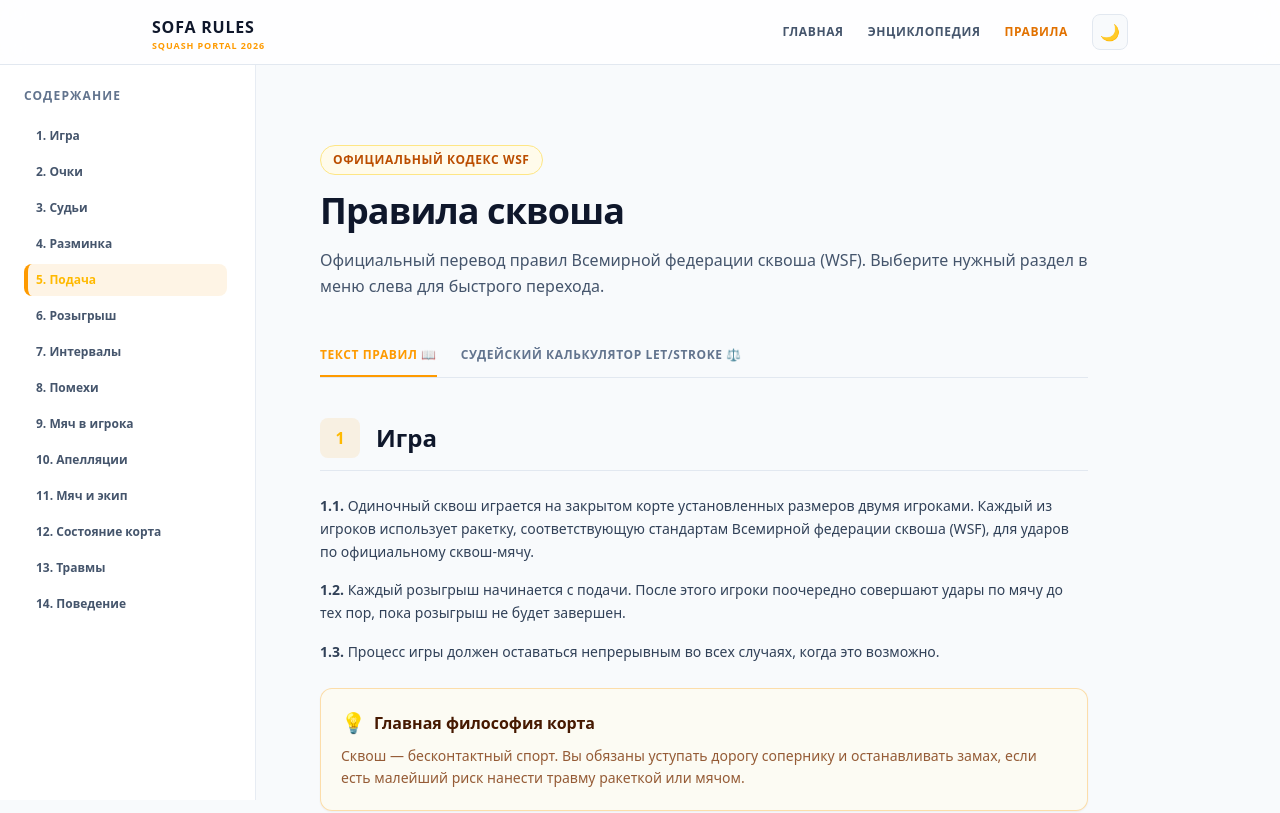
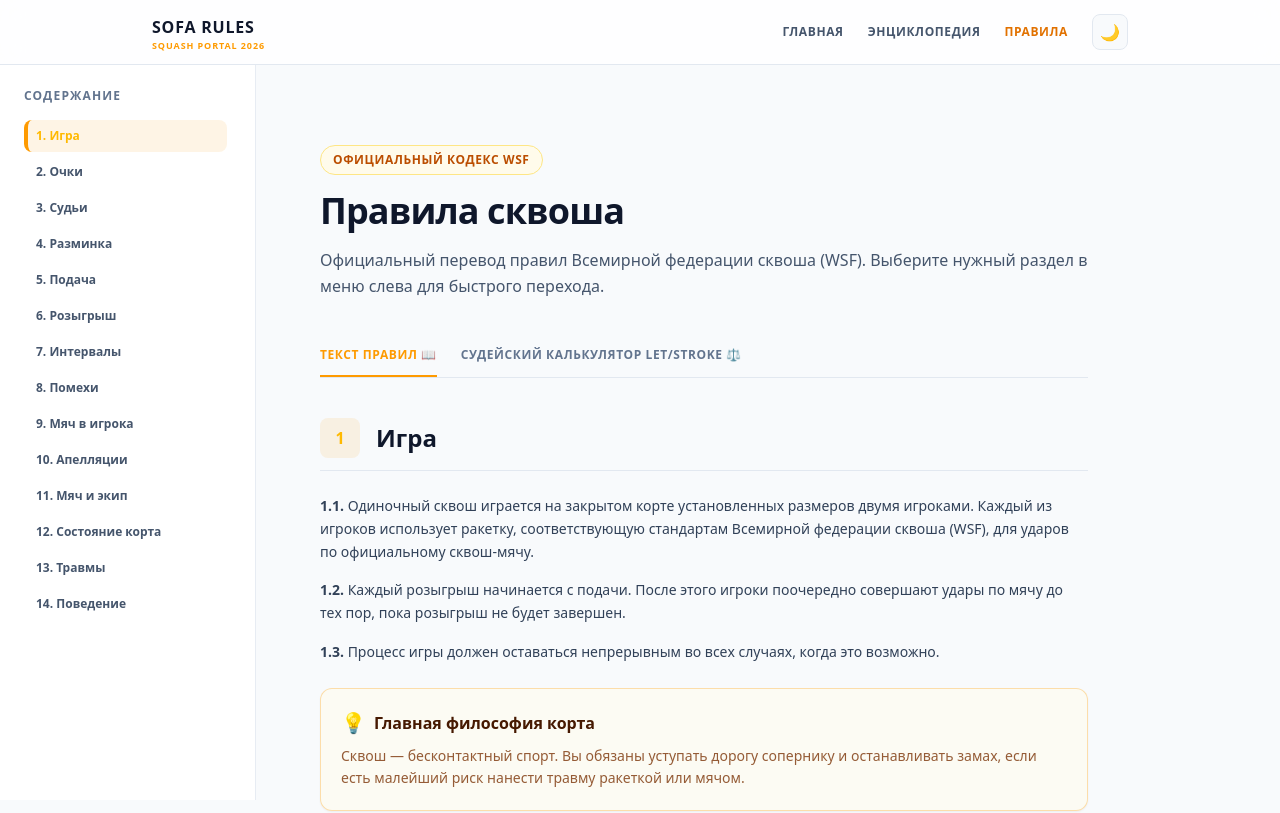
Before and after one commit to artem-ca/sofasquash, a Next.js app: page /rules in a window 1280 px wide. Shown: the top 813 px of the page. Built offline with nearby package versions, Linux system fonts and the light colour scheme.

Commit message:
ReServe upd and fix

```diff
--- a/app/rules/page.js
+++ b/app/rules/page.js
@@ -36,9 +36,23 @@ export default function RulesPage() {
     localStorage.setItem('isQuizPassed', 'true')
   }
 
-  // Улучшенный локальный Scrollspy по разделам правил
+  // Ультра-производительный Scrollspy на базе IntersectionObserver
   useEffect(() => {
-    const handleScroll = () => {
+    const observer = new IntersectionObserver(
+      (entries) => {
+        entries.forEach((entry) => {
+          if (entry.isIntersecting) {
+            setActiveSection(entry.target.id)
+          }
+        })
+      },
+      {
+        root: null,
+        rootMargin: '0px 0px -75% 0px', // Срабатывает, когда секция пересекает верхнюю треть экрана
+        threshold: 0,
+      },
+    )
+
     const sections = [
       'sec-1',
       'sec-2',
@@ -56,35 +70,12 @@ export default function RulesPage() {
       'sec-14',
     ]
 
-      let currentSection = 'sec-1'
-      let closestSection = 'sec-1'
-      let minDistance = Infinity
-      const triggerPoint = window.innerHeight * 0.3
+    sections.forEach((id) => {
+      const element = document.getElementById(id)
+      if (element) observer.observe(element)
+    })
 
-      for (const sectionId of sections) {
-        const element = document.getElementById(sectionId)
-        if (element) {
-          const rect = element.getBoundingClientRect()
-          if (rect.top <= triggerPoint) {
-            currentSection = sectionId
-          }
-          const distanceToFocus = Math.abs(rect.top - triggerPoint)
-          if (distanceToFocus < minDistance) {
-            minDistance = distanceToFocus
-            closestSection = sectionId
-          }
-        }
-      }
-
-      const isAtBottom =
-        window.innerHeight + window.scrollY >=
-        document.documentElement.scrollHeight - 80
-      setActiveSection(isAtBottom ? closestSection : currentSection)
-    }
-
-    window.addEventListener('scroll', handleScroll, { passive: true })
-    handleScroll()
-    return () => window.removeEventListener('scroll', handleScroll)
+    return () => observer.disconnect()
   }, [])
 
   const menuItems = [
@@ -171,7 +162,7 @@ export default function RulesPage() {
           <h1
             className={`text-4xl font-extrabold tracking-tight mb-4 ${
               isDarkMode
-                ? 'bg-gradient-to-r from-amber-200 via-yellow-400 to-amber-500 bg-clip-text text-transparent'
+                ? 'bg-linear-to-r from-amber-200 via-yellow-400 to-amber-500 bg-clip-text text-transparent'
                 : 'text-slate-900'
             }`}
           >
--- a/components/ReServe.js
+++ b/components/ReServe.js
@@ -4,16 +4,40 @@ import { useState, useEffect } from 'react'
 import { useTheme } from '@/components/ThemeContext'
 
 const achievements = [
-  // { threshold: 0, title: 'Начинающий подающий 🐣', emoji: '🐣' },
+  { threshold: 0, title: 'Начинающий подающий 🐣', emoji: '🐣' },
   { threshold: 5, title: 'Подающая надежды 🌱', emoji: '🌱' },
   { threshold: 15, title: 'Гроза сквоша ⚡', emoji: '⚡' },
-  { threshold: 30, title: 'Непревзойдённая', emoji: '⛰️' },
-  { threshold: 50, title: 'Королева Переподач 👑', emoji: '👑' },
+  { threshold: 30, title: 'Мастер драйва 🎯', emoji: '🎯' },
+  { threshold: 45, title: 'Непревзойдённая ⛰️', emoji: '⛰️' },
+  { threshold: 60, title: 'Королева Переподач 👑', emoji: '👑' },
+  { threshold: 75, title: 'Тактический гений 🧠', emoji: '🧠' },
+  { threshold: 90, title: 'Легенда корта 🏆', emoji: '🏆' },
   {
-    threshold: 100,
+    threshold: 120,
     title: 'Абсолютное доминирование (Уровень: Бог) 💅',
     emoji: '💅',
   },
+]
+
+const phrases = [
+  'Софа, подача — просто пушка! 💥',
+  'Соперник плачет в углу... 😭',
+  'Правило 2.7 в действии! 🎯',
+  'Энергия Софочки зашкаливает! ⚡',
+  'Подача принята... ой, нет, переподаем! 😂',
+  'Ещё одна безупречная попытка от Королевы корта! 👑',
+  'Софа диктует свои правила! 💅',
+  'Судья безмолвно кивает... 🤐',
+  'Софа делает эйс при любой погоде! 🌪️',
+  'Ты же моя умничка ❤️',
+  'Давай ещё раз, кошка 🐈‍⬛',
+  'Такую подачу не принял бы сам Диего Элиас! 👽',
+  'Абсолютная грация и доминирование на Т-зоне! 💃',
+  'Мяч улетел по идеальной траектории! 📈',
+  'Соперник до сих пор ищет мяч глазами... 👀',
+  'Твои подачи заставляют жестяночку звенеть! 🔔',
+  'Этот удар достоин мирового рейтинга! 🏆',
+  'Каждый твой взамах — произведение искусства! ✨',
 ]
 
 export default function ReServe() {
@@ -72,25 +96,15 @@ export default function ReServe() {
     setSofaCount(nextCount)
     localStorage.setItem('sofaCount', nextCount.toString())
 
-    const phrases = [
-      'Софа, идеальная подача! 🎉',
-      'Соперник плачет в углу... 😭',
-      'Правило 2.7 в действии! 🎯',
-      'Энергия Софочки зашкаливает! ⚡',
-      'Подача принята... ой, нет, переподаем! 😂',
-      'Ещё одна безупречная попытка! 👑',
-      'Софа диктует свои правила! 💅',
-      'Судья безмолвно кивает... 🤐',
-      'Софа делает эйс при любой погоде! 🌪️',
-      'Ты же моя умничка ❤️',
-      'Давай ещё раз, кошка 🐈‍⬛',
-    ]
+    // Просто берем случайную фразу из внешнего статического массива
     const randomPhrase = phrases[Math.floor(Math.random() * phrases.length)]
     setEasterEggText(randomPhrase || 'Ты же моя умничка ❤️')
 
+    // Временная активация эффекта прыжка для счетчика
     setIsBouncing(true)
     setTimeout(() => setIsBouncing(false), 300)
   }
+
   return (
     <div className='max-w-4xl w-full'>
       {/* Правило 2.7 (Софа) */}
@@ -131,16 +145,18 @@ export default function ReServe() {
               >
                 Всего переподач совершено:
               </div>
+
               <div
                 className={`text-3xl font-extrabold text-amber-500 mt-1 transition-transform duration-300 ${isBouncing ? 'scale-130 rotate-3' : 'scale-100'}`}
               >
                 {sofaCount}
               </div>
-              {easterEggText && (
-                <div className='text-xs italic text-amber-600 mt-1 font-semibold animate-fade-in'>
-                  {easterEggText}
-                </div>
-              )}
+              <div className='text-xs italic text-amber-600 mt-1 font-semibold animate-fade-in'>
+                {easterEggText ||
+                  (sofaCount === 0
+                    ? 'Пора это исправлять.'
+                    : 'Ждём новую подачу от Софочки... 🎾')}
+              </div>
             </div>
             <button
               onClick={handleSofaServe}
@@ -173,7 +189,7 @@ export default function ReServe() {
                 <div className='flex gap-1.5 mt-3 sm:justify-end'>
                   {unlockedBadges.map((badge, index) => (
                     <span
-                      key={badge.threshold || 'quiz'}
+                      key={badge.threshold ?? 'quiz'}
                       className='w-7 h-7 rounded-lg bg-amber-500/10 border border-amber-500/20 flex items-center justify-center text-sm animate-bounce'
                       title={badge.title}
                       style={{
```
Lines whose indentation alone changed are shown as unchanged.
